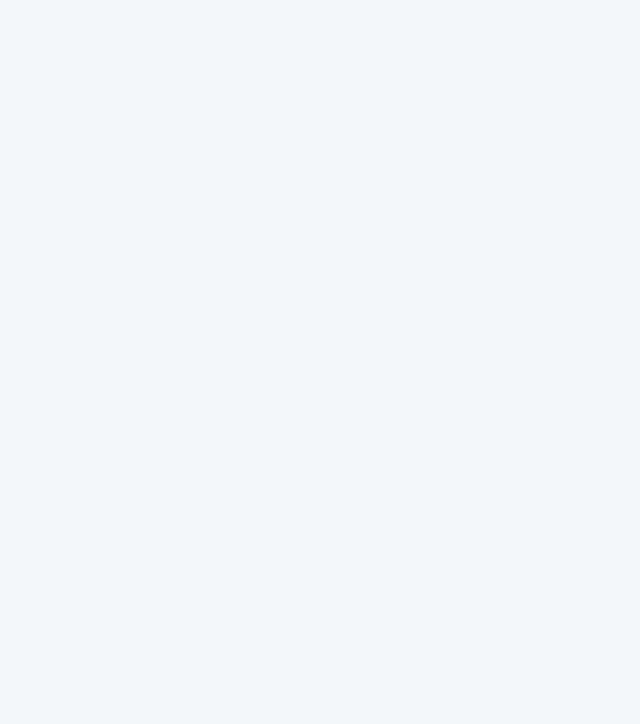
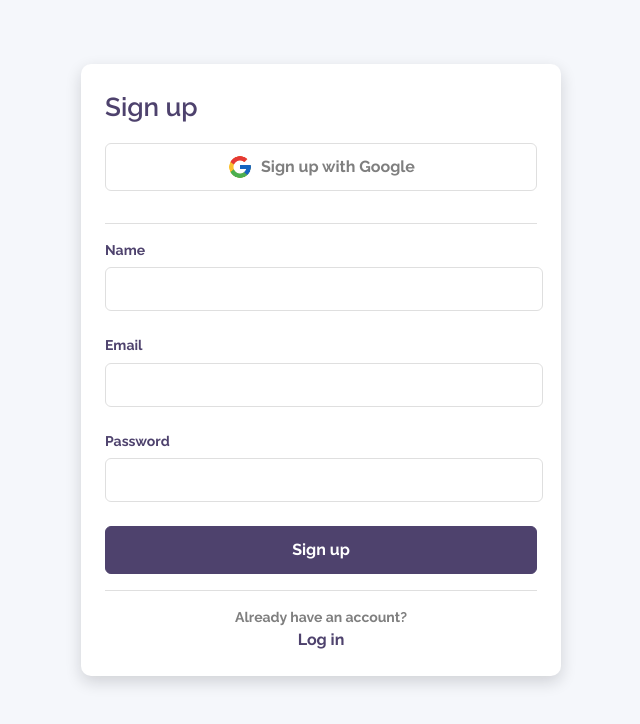
Before and after one commit to jarocode/ChitChat, a React (Create React App) app: page / in a window 1280 px wide. Shown: the top 724 px of the page, without its empty margins (319-959 px from the left). Built offline with nearby package versions, Linux system fonts and the light colour scheme.

Commit message:
login and registration form ui

```diff
--- a/src/components/button/Button.tsx
+++ b/src/components/button/Button.tsx
@@ -93,7 +93,6 @@ const Btn = styled.button<ButtonProps>`
     font-family: Raleway;
     margin: ${margin};
     padding: ${padding};
-    text-transform: uppercase;
     cursor: pointer;
     outline: none;
     transition: all 0.2s ease-in;
--- a/src/pages/auth/Index.tsx
+++ b/src/pages/auth/Index.tsx
@@ -1,15 +1,22 @@
-import React from 'react';
+import React, { useState } from "react";
 
 import Layout from "layout";
+import LoginForm from "./components/login/LoginForm";
+import RegisterForm from "./components/register/RegisterForm";
 
-interface AuthProps {
+interface AuthProps {}
 
-}
-
-const Auth: React.FC<AuthProps> = ({  }) => {
-    return (
-        <Layout ><div></div></Layout>
-    );
+const Auth: React.FC<AuthProps> = ({}) => {
+  const [showLogin, setShowLogin] = useState<boolean>();
+  return (
+    <Layout>
+      {showLogin ? (
+        <LoginForm setShowLogin={setShowLogin} />
+      ) : (
+        <RegisterForm setShowLogin={setShowLogin} />
+      )}
+    </Layout>
+  );
 };
 
 export default Auth;
--- a/src/pages/auth/components/login/LoginForm.tsx
+++ b/src/pages/auth/components/login/LoginForm.tsx
@@ -1,24 +1,155 @@
-import React from 'react';
+import React, { Dispatch, SetStateAction } from "react";
 import styled from "styled-components";
+import { Typography } from "@mui/material";
 
 import { color } from "theme";
+import Button from "components/button/Button";
+import GoogleIcon from "assets/icons8-google-48.png";
 
 interface LoginProps {
-
+  setShowLogin: Dispatch<SetStateAction<boolean | undefined>>;
 }
 
-const Login: React.FC<LoginProps> = ({  }) => {
-    return (
-        <Container>
-
-        </Container>
-    );
+const Login: React.FC<LoginProps> = ({ setShowLogin }) => {
+  return (
+    <Container>
+      <Typography
+        color={color.brand1}
+        fontWeight={600}
+        fontSize={"26px"}
+        marginBottom="1rem"
+      >
+        Log in
+      </Typography>
+      <Button
+        bgColor={color.white}
+        btnText={
+          <BtnTextDiv>
+            <img
+              src={GoogleIcon}
+              alt="google-icon"
+              width="26px"
+              height="26px"
+            />
+            <Typography fontWeight="bold" fontSize={"16px"} color={color.grey}>
+              Log in with Google
+            </Typography>
+          </BtnTextDiv>
+        }
+        height="3rem"
+        width="100%"
+        border={`1px solid ${color.lightGrey}`}
+        borderRadius={"6px"}
+      />
+      <Form>
+        <FormField>
+          <label htmlFor="fname">
+            <Typography
+              fontWeight="bold"
+              fontSize={"14px"}
+              color={color.brand1}
+              marginBottom=".4rem"
+            >
+              Email
+            </Typography>
+          </label>
+          <Input type="text" id="fname" name="fname" />
+        </FormField>
+        <FormField>
+          <label htmlFor="lname">
+            <Typography
+              fontWeight="bold"
+              fontSize={"14px"}
+              color={color.brand1}
+              marginBottom=".4rem"
+            >
+              Password
+            </Typography>
+          </label>
+          <Input type="text" id="lname" name="lname" />
+        </FormField>
+        <Button
+          bgColor={color.brand1}
+          btnText={
+            <Typography fontWeight="bold" fontSize={"16px"} color={color.white}>
+              Log in
+            </Typography>
+          }
+          height="3rem"
+          width="100%"
+          border={`1px solid ${color.brand1}`}
+          borderRadius={"6px"}
+        />
+        <Typography
+          color={color.green}
+          fontWeight="bold"
+          fontSize={"16px"}
+          align="center"
+          style={{ cursor: "pointer" }}
+          marginTop={"1rem"}
+        >
+          Forgot Password?
+        </Typography>
+      </Form>
+      <Typography
+        color={color.grey}
+        fontWeight="bold"
+        fontSize={"14px"}
+        align="center"
+        marginTop={"1rem"}
+      >
+        Don't have an account?
+        <br />
+        <span
+          style={{ color: color.brand1, fontSize: "16px", cursor: "pointer" }}
+          onClick={() => setShowLogin(false)}
+        >
+          Sign up
+        </span>
+      </Typography>
+    </Container>
+  );
 };
 
 export default Login;
 
 const Container = styled.div`
-   width: 40rem;
-   height: 30rem;
-   background: ${color.white};
+  margin-top: 2rem;
+  padding: 1.5rem;
+  width: 27rem;
+  border-radius: 10px;
+  background: ${color.white};
+  box-shadow: 0px 6px 16px 0px #15151629;
 `;
+
+const BtnTextDiv = styled.div`
+  width: 100%;
+  justify-content: center;
+  align-items: center;
+  gap: 0.5rem;
+  display: flex;
+`;
+
+const Form = styled.form`
+  border-top: 1px solid ${color.lightGrey};
+  border-bottom: 1px solid ${color.lightGrey};
+  padding: 1rem 0;
+  width: 100%;
+  margin-top: 2rem;
+`;
+
+const FormField = styled.div`
+  margin-bottom: 1.5rem;
+`;
+
+const Input = styled.input`
+  border: 1px solid ${color.lightGrey};
+  border-radius: 6px;
+  font-family: Raleway;
+  height: 2.5rem;
+  width: 100%;
+  &:focus {
+    border: 1px solid ${color.green};
+    outline: none;
+  }
+`;
--- a/src/pages/auth/components/register/RegisterForm.tsx
+++ b/src/pages/auth/components/register/RegisterForm.tsx
@@ -1,17 +1,158 @@
-import React from 'react';
+import React, { Dispatch, SetStateAction } from "react";
 import styled from "styled-components";
+import { Typography } from "@mui/material";
+
+import { color } from "theme";
+import Button from "components/button/Button";
+import GoogleIcon from "assets/icons8-google-48.png";
 
 interface RegisterProps {
-
+  setShowLogin: Dispatch<SetStateAction<boolean | undefined>>;
 }
 
-const Register: React.FC<RegisterProps> = ({  }) => {
-    return (
-        <Container>
+const Register: React.FC<RegisterProps> = ({ setShowLogin }) => {
+  return (
+    <Container>
+      <Typography
+        color={color.brand1}
+        fontWeight={600}
+        fontSize={"26px"}
+        marginBottom="1rem"
+      >
+        Sign up
+      </Typography>
+      <Button
+        bgColor={color.white}
+        btnText={
+          <BtnTextDiv>
+            <img
+              src={GoogleIcon}
+              alt="google-icon"
+              width="26px"
+              height="26px"
+            />
+            <Typography fontWeight="bold" fontSize={"16px"} color={color.grey}>
+            Sign up with Google
+            </Typography>
+          </BtnTextDiv>
+        }
+        height="3rem"
+        width="100%"
+        border={`1px solid ${color.lightGrey}`}
+        borderRadius={"6px"}
+      />
+      <Form>
+        <FormField>
+          <label htmlFor="fname">
+            <Typography
+              fontWeight="bold"
+              fontSize={"14px"}
+              color={color.brand1}
+              marginBottom=".4rem"
+            >
+              Name
+            </Typography>
+          </label>
+          <Input type="text" id="fname" name="fname" />
+        </FormField>
+        <FormField>
+          <label htmlFor="fname">
+            <Typography
+              fontWeight="bold"
+              fontSize={"14px"}
+              color={color.brand1}
+              marginBottom=".4rem"
+            >
+              Email
+            </Typography>
+          </label>
+          <Input type="text" id="fname" name="fname" />
+        </FormField>
+        <FormField>
+          <label htmlFor="lname">
+            <Typography
+              fontWeight="bold"
+              fontSize={"14px"}
+              color={color.brand1}
+              marginBottom=".4rem"
+            >
+              Password
+            </Typography>
+          </label>
+          <Input type="text" id="lname" name="lname" />
+        </FormField>
+        <Button
+          bgColor={color.brand1}
+          btnText={
+            <Typography fontWeight="bold" fontSize={"16px"} color={color.white}>
+              Sign up
+            </Typography>
+          }
+          height="3rem"
+          width="100%"
+          border={`1px solid ${color.brand1}`}
+          borderRadius={"6px"}
+        />
 
-        </Container>
-    );
+      </Form>
+      <Typography
+        color={color.grey}
+        fontWeight="bold"
+        fontSize={"14px"}
+        align="center"
+        marginTop={"1rem"}
+      >
+        Already have an account?
+        <br />
+        <span
+        onClick={() => setShowLogin(true)}
+          style={{ color: color.brand1, fontSize: "16px", cursor: "pointer" }}
+        >
+          Log in
+        </span>
+      </Typography>
+    </Container>
+  );
 };
 
 export default Register;
-const Container = styled.div``;
+const Container = styled.div`
+  margin-top: 2rem;
+  padding: 1.5rem;
+  width: 27rem;
+  border-radius: 10px;
+  background: ${color.white};
+  box-shadow: 0px 6px 16px 0px #15151629;
+`;
+
+const BtnTextDiv = styled.div`
+  width: 100%;
+  justify-content: center;
+  align-items: center;
+  gap: 0.5rem;
+  display: flex;
+`;
+
+const Form = styled.form`
+  border-top: 1px solid ${color.lightGrey};
+  border-bottom: 1px solid ${color.lightGrey};
+  padding: 1rem 0;
+  width: 100%;
+  margin-top: 2rem;
+`;
+
+const FormField = styled.div`
+  margin-bottom: 1.5rem;
+`;
+
+const Input = styled.input`
+  border: 1px solid ${color.lightGrey};
+  border-radius: 6px;
+  font-family: Raleway;
+  height: 2.5rem;
+  width: 100%;
+  &:focus {
+    border: 1px solid ${color.green};
+    outline: none;
+  }
+`;
```
Also changed, not shown: src/assets/icons8-google-48.png (added).
